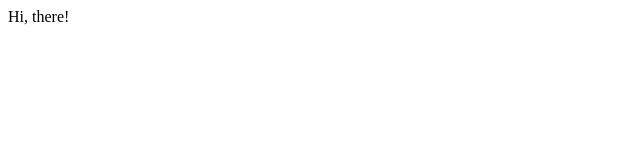
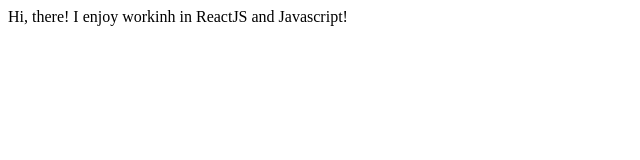
Before and after one commit to AnjaliDeshwani/demo, a plain HTML site: page index.html in a window 1280 px wide. Shown: the whole page, without its empty margins (0-640 px from the left). Drawn offline with Linux system fonts and the light colour scheme.

Commit message:
added more details

```diff
--- a/index.html
+++ b/index.html
@@ -7,6 +7,6 @@
     <title>Document</title>
   </head>
   <body>
-    Hi, there!
+    Hi, there! I enjoy workinh in ReactJS and Javascript!
   </body>
 </html>
```
